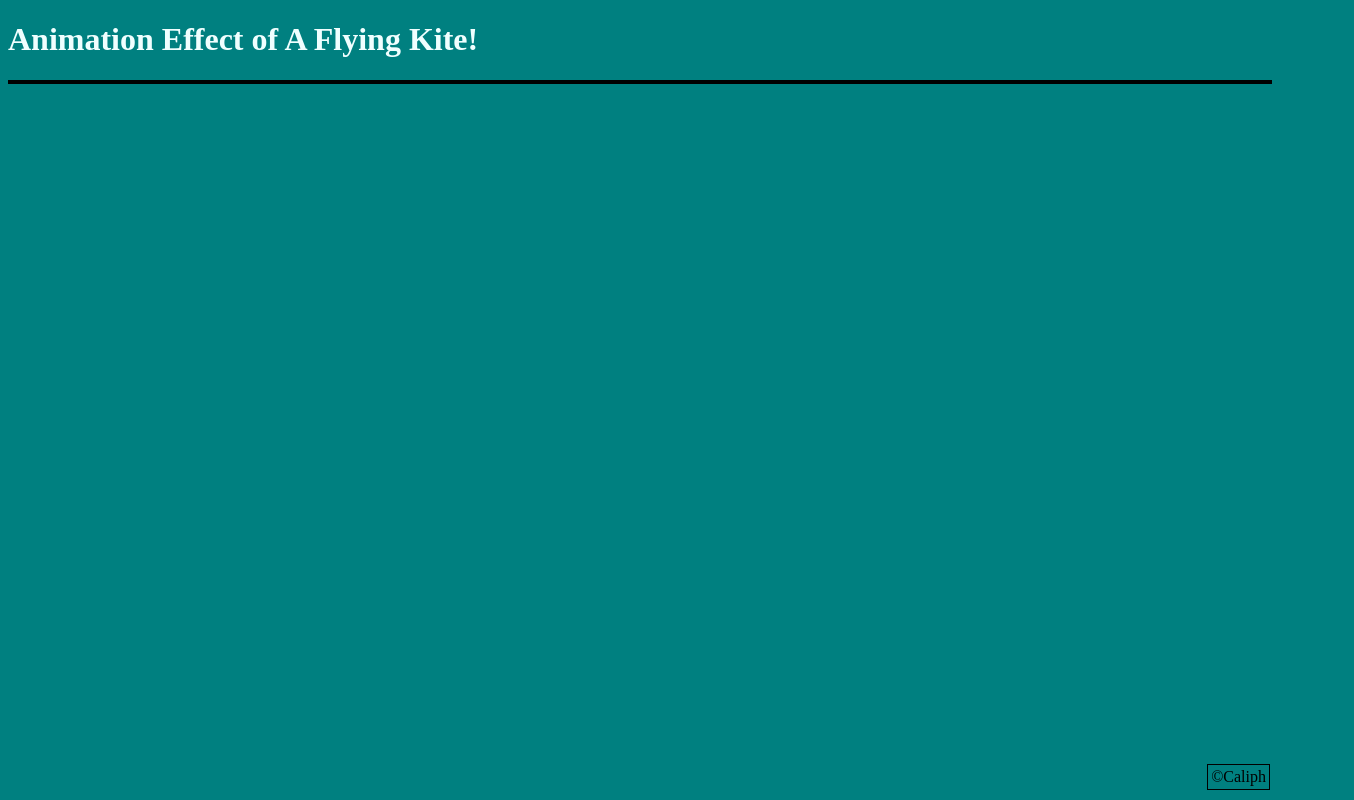
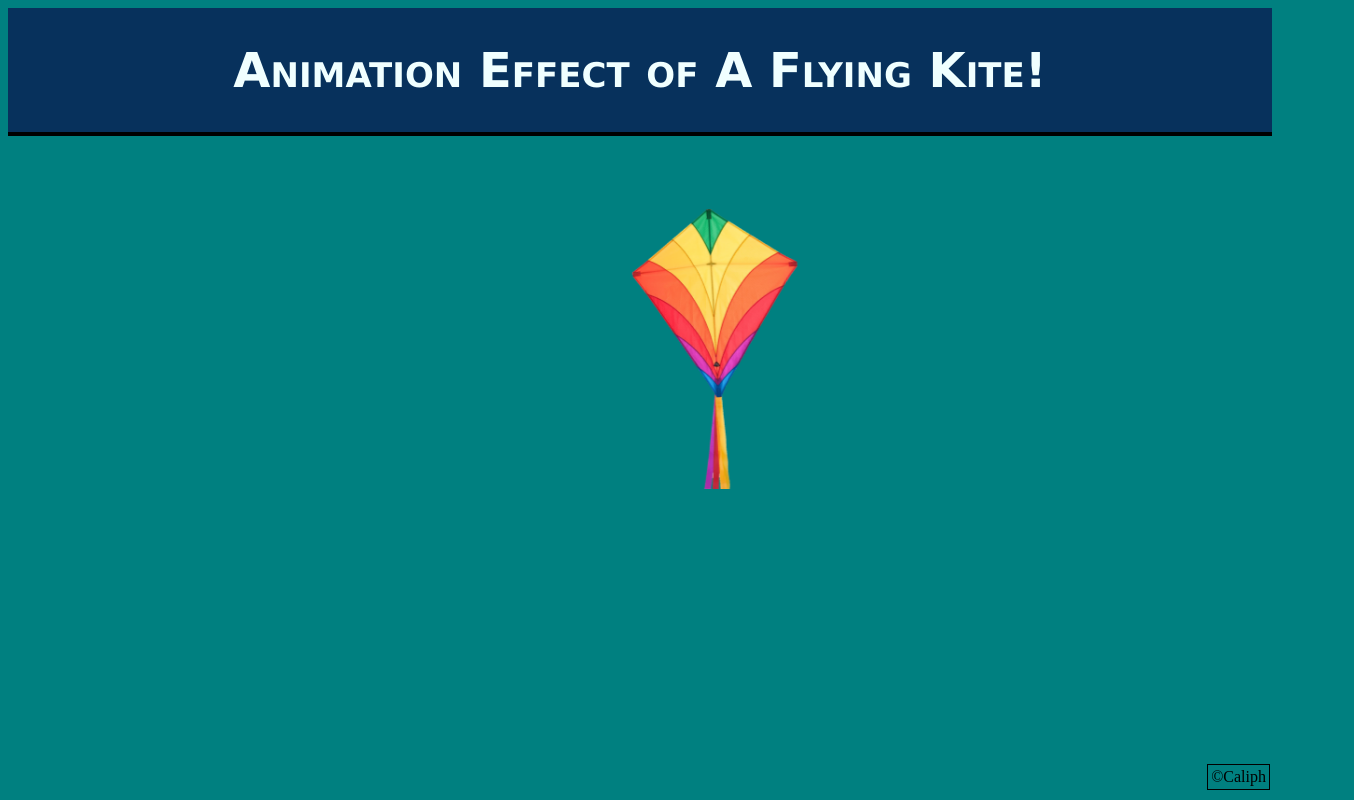
Before and after one commit to CaliphShah/CaliphShah.github.io, a plain HTML site: page index.html in a window 1280 px wide. Shown: the whole page, 1354 px wide, since content can reach past the window. Drawn offline with Linux system fonts and the light colour scheme.

Commit message:
Update index.html

```diff
--- a/index.html
+++ b/index.html
@@ -9,7 +9,7 @@
         <meta name="description" content="Kite Style Animation">
         <meta name="author" content="Caliph Shah">
         <meta name="viewport" content="width=device-width, initial-scale=1.0">
-        <link rel="stylesheet" href="index.css">
+        <link rel="stylesheet" href="kite.css">
         <link rel="icon" type="image/gif/png" href="kite.png">
     </head>
     <body bgcolor="teal">
```
